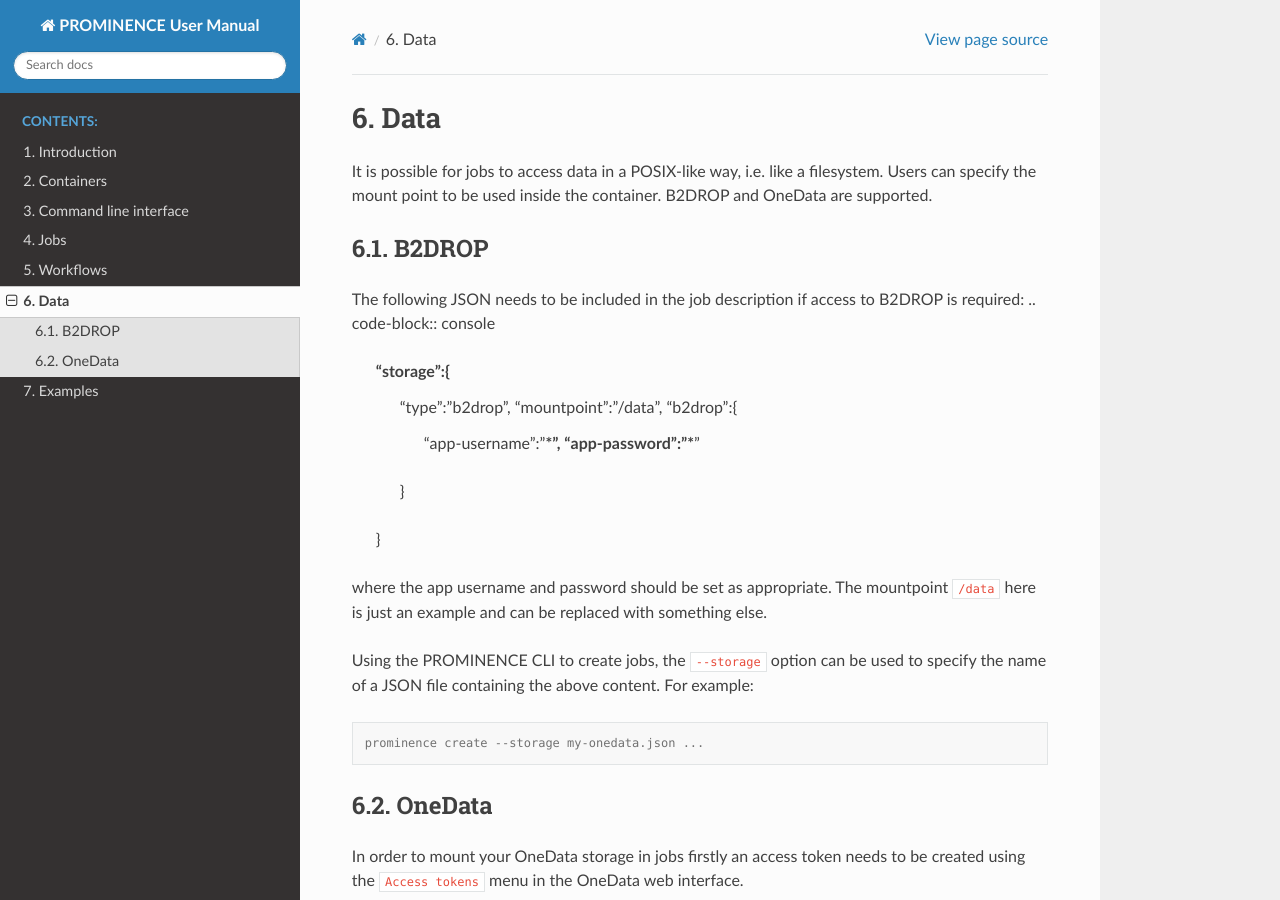
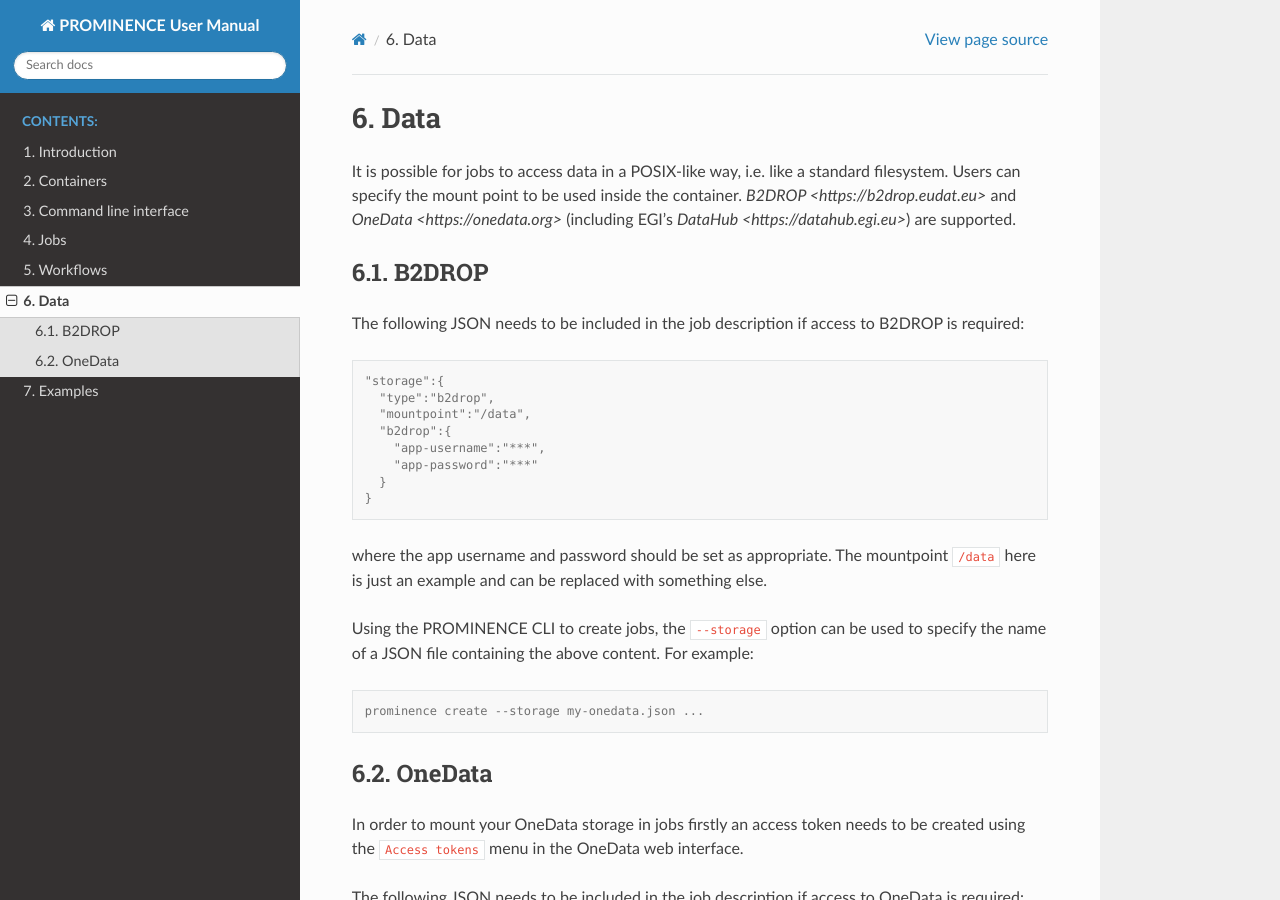
Before and after one commit to prominence-eosc/docs-eosc, a Sphinx documentation site: the page built from source/data.rst, in a window 1280 px wide and 900 px high. Built offline with Sphinx 7.4.7 and the Read the Docs theme 2.0.0, drawn with Linux system fonts in a browser that asks for light colours.

Commit message:
Fix broken code block; add links to B2DROP and OneData

```diff
--- a/source/data.rst
+++ b/source/data.rst
@@ -3,12 +3,13 @@
 Data
 ====
 
-It is possible for jobs to access data in a POSIX-like way, i.e. like a filesystem. Users can specify the mount point to be used inside the container. B2DROP and OneData are supported.
+It is possible for jobs to access data in a POSIX-like way, i.e. like a standard filesystem. Users can specify the mount point to be used inside the container. `B2DROP <https://b2drop.eudat.eu>` and `OneData <https://onedata.org>` (including EGI's `DataHub <https://datahub.egi.eu>`) are supported.
 
 B2DROP
 ------
 
 The following JSON needs to be included in the job description if access to B2DROP is required:
+
 .. code-block:: console
 
    "storage":{
```
